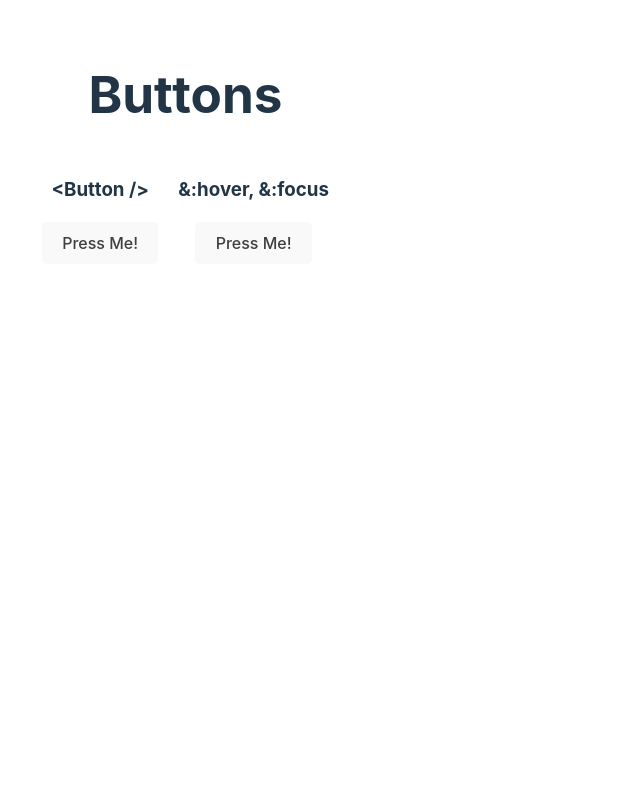
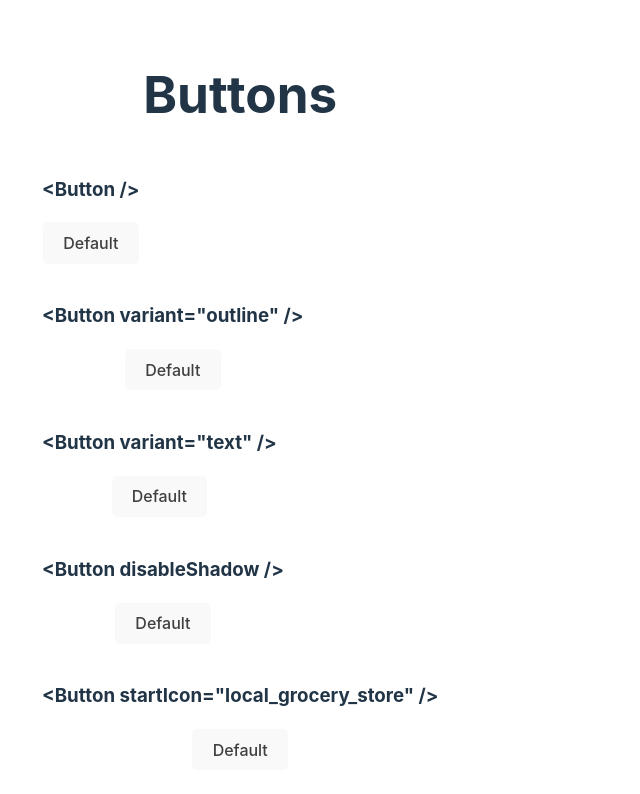
Before and after one commit to CesarQD98/button-component-devchallenge, a React (Vite) app: page / in a window 1280 px wide. Shown: the top 794 px of the page, without its empty margins (0-640 px from the left). Built offline with nearby package versions, Linux system fonts and the light colour scheme.

Commit message:
Added some props

```diff
--- a/src/App.jsx
+++ b/src/App.jsx
@@ -6,7 +6,11 @@ function App() {
   return (
     <>
       <h1>Buttons</h1>
-      <Displayer />
+      <Displayer title="Button" />
+      <Displayer title='Button variant="outline"' />
+      <Displayer title='Button variant="text"' />
+      <Displayer title="Button disableShadow" />
+      <Displayer title='Button startIcon="local_grocery_store"' />
     </>
   );
 }
--- a/src/components/Button.jsx
+++ b/src/components/Button.jsx
@@ -1,7 +1,7 @@
 import React from "react";
 
-const Button = () => {
-  return <button>Press Me!</button>;
+const Button = ({ variant = "" }) => {
+  return <button>Default</button>;
 };
 
 export default Button;
--- a/src/components/Displayer.jsx
+++ b/src/components/Displayer.jsx
@@ -2,16 +2,11 @@ import React from "react";
 
 import Button from "./Button";
 
-const Displayer = () => {
+const Displayer = ({ title }) => {
   return (
     <div className="button-displayer">
       <div>
-        <h3>&lt;Button /&gt;</h3>
-        <Button />
-      </div>
-
-      <div>
-        <h3>&:hover, &:focus</h3>
+        <h3>&lt;{title} /&gt;</h3>
         <Button />
       </div>
     </div>
```
